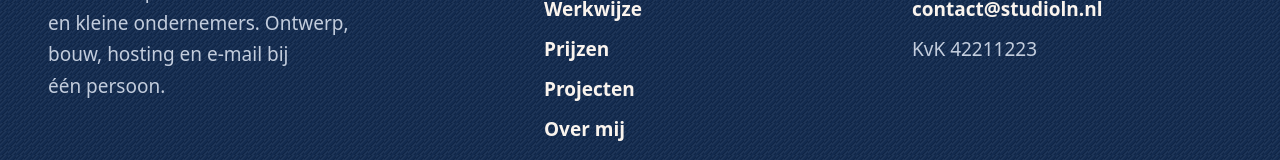
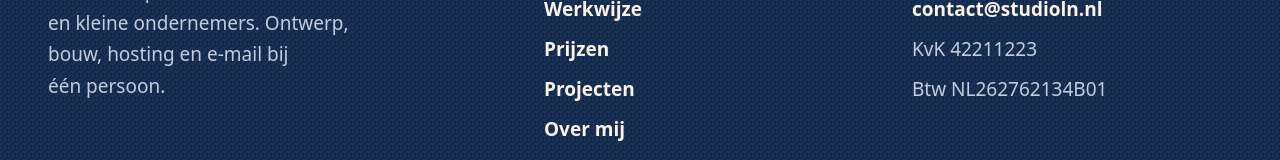
Before and after one commit to Lijcoesh/StudioLN-SiteV2, a React (Vite) app: page / in a window 1280 px wide. Shown: the part 4190-4350 px from the top of the page. Built offline with nearby package versions, Linux system fonts and the light colour scheme; no server answers; a web font is replaced by a local one.

Commit message:
Add btw number

```diff
--- a/src/Components/SiteFooter/SiteFooter.tsx
+++ b/src/Components/SiteFooter/SiteFooter.tsx
@@ -7,7 +7,15 @@ import CanvasField from 'src/Components/CanvasField/CanvasField';
 import PageWidth from 'src/Components/PageWidth/PageWidth';
 import Seam from 'src/Components/Seam/Seam';
 import Wordmark from 'src/Components/Wordmark/Wordmark';
-import { businessName, email, emailHref, kvk, phoneDisplay, phoneHref } from 'src/Config/contact';
+import {
+    btwId,
+    businessName,
+    email,
+    emailHref,
+    kvk,
+    phoneDisplay,
+    phoneHref,
+} from 'src/Config/contact';
 import { mainNavigation, paths } from 'src/Config/navigation';
 
 const useStyles = makeStyles()(theme => ({
@@ -124,6 +132,11 @@ export default function SiteFooter() {
                                     KvK {kvk}
                                 </Typography>
                             </ListItem>
+                            <ListItem className={classes.listItem}>
+                                <Typography component="span" className={classes.muted}>
+                                    Btw {btwId}
+                                </Typography>
+                            </ListItem>
                         </List>
                     </Box>
                 </Box>
--- a/src/Config/about.ts
+++ b/src/Config/about.ts
@@ -26,5 +26,5 @@ export const aboutFacts: AboutFact[] = [
     { term: 'Wie je spreekt', value: 'Ik, van het eerste gesprek tot het onderhoud' },
     { term: 'Waar je website draait', value: 'Op mijn eigen server in Amsterdam' },
     { term: 'Reactietijd', value: 'Je hoort binnen één werkdag van me' },
-    { term: 'Contact', value: 'Bellen, mailen of het formulier: wat jou het fijnst is' },
+    { term: 'Contact', value: 'Bellen of mailen: wat jou het fijnst is' },
 ];
--- a/src/Config/contact.ts
+++ b/src/Config/contact.ts
@@ -1,4 +1,4 @@
-// Bedrijfsgegevens (aangeleverd door Luca, 6-11-2026). Btw-id volgt nog: niet invullen tot hij het geeft.
+// Bedrijfsgegevens (aangeleverd door Luca, 6-11-2026; btw-nummer 12-11-2026).
 // Geen straatadres en geen plaats op de site (besloten in V1, overgenomen in PRODUCT.md).
 
 export const businessName = 'StudioLN';
@@ -8,3 +8,4 @@ export const emailHref = `mailto:${email}`;
 export const phoneDisplay = '06 11 22 39 04';
 export const phoneHref = 'tel:+31611223904';
 export const kvk = '42211223';
+export const btwId = 'NL262762134B01';
```
